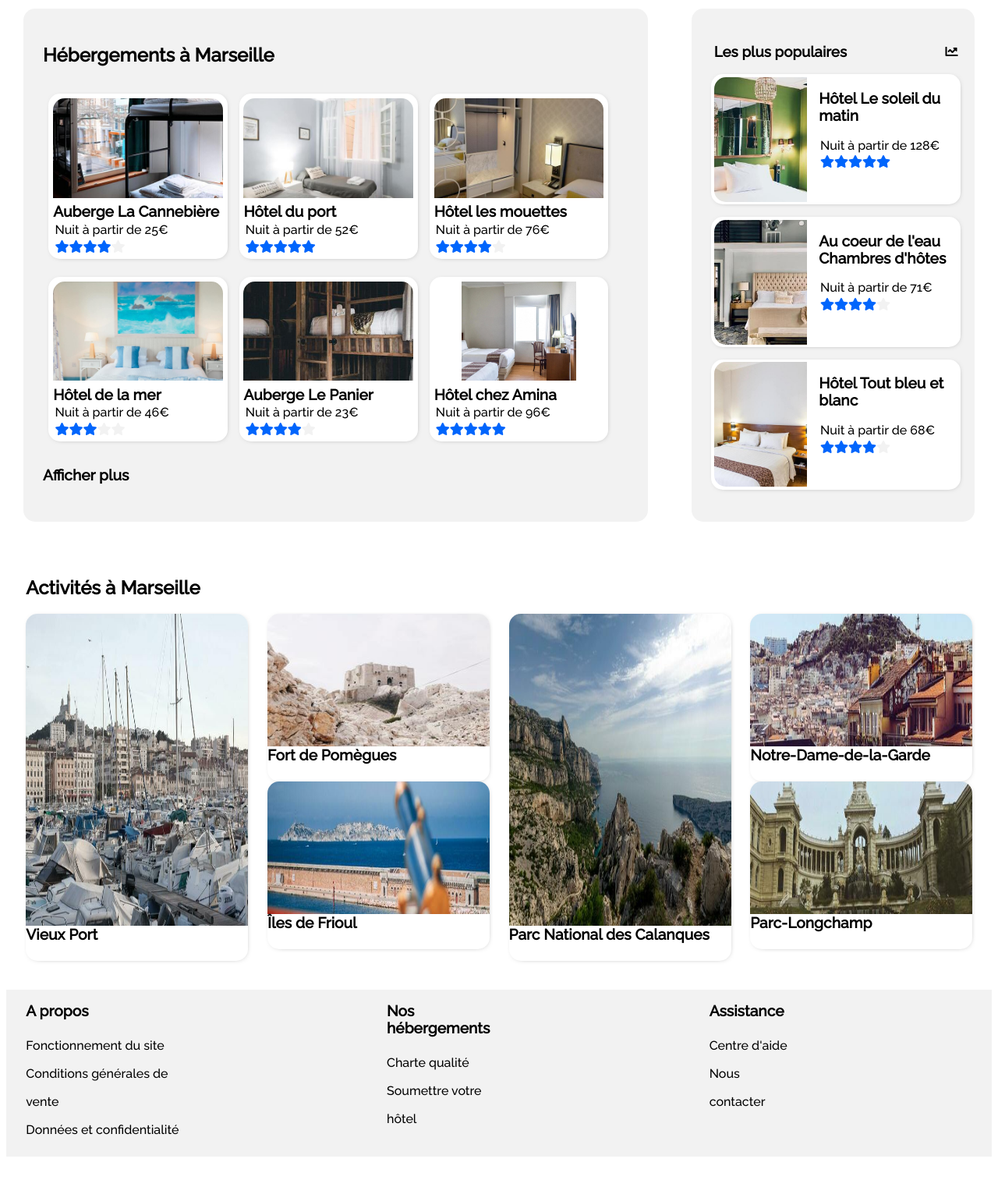
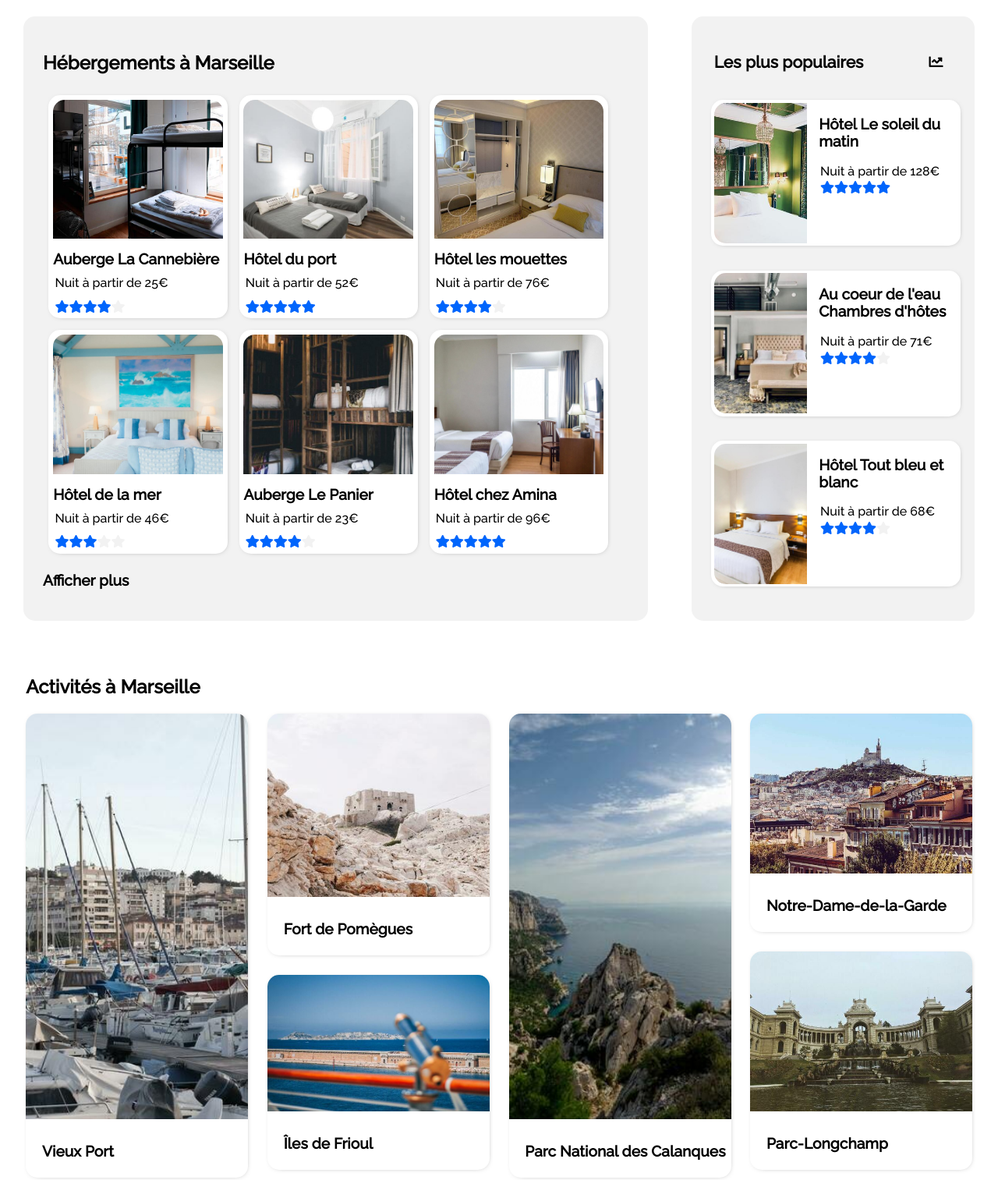
Before and after one commit to Ykare-fullstack/booki, a plain HTML site: page index.html in a window 1280 px wide. Shown: the part 520-2033 px from the top of the page at 78% size. Before the commit the page ends 2011 px from the top, so only its background shows below. Drawn offline with Linux system fonts and the light colour scheme.

Commit message:
finalisation de la version écran, redimension des images

```diff
--- a/css/largeStyle.css
+++ b/css/largeStyle.css
@@ -21,19 +21,31 @@ body
 margin-top: 0;
 }
 
+/* normalizing titles*/
 h2
 {
 font-size: 120%;
+}
+
+/* normalized image positionning within each image container */
+img
+{
+padding: 0;
+margin: 0;
+width: 100%;
+height: 100%;
+object-fit: cover;
 }
 
 
 /* -------------------------------------------------
 -----------------top banner part
 the top banner is split into right and left header in html
- inPageNav is referring to the navigation tabs up top  */
+inPageNav is referring to the navigation tabs up top right */
 #banner
 {
 display: flex;
+justify-content: space-between;
 margin-left: 2%;
 margin-right: 2%;
 }
@@ -42,29 +54,31 @@ h2
 {
 display: flex;
 flex-direction: column;
-    width: 75%;
+width: 60%;
 }
-#leftHeader img
+#logo
 {
-    margin-top: 3%;
-    margin-left: 3%;
+width: auto;
+height: auto;
 }
+
 #leftHeader h1
 {
 margin-bottom: 0;
 }
+
 /*---------------------*/
 #rightHeader
 {
-    justify-content: flex-end;
 display: flex;
 width: 25%;
+justify-content: flex-end;
 }
 .inPageNav
 {
+display: flex;
 color: black;
 text-decoration: none;
-    display: flex;
 padding: 12% 6% 6% 6%;
 border-top: solid 3px white;
 }
@@ -137,7 +151,6 @@ h2
 font-size: 120%;
 font-weight: bold;
 color: white;
-    shadow: none;
 }
 
 
@@ -156,6 +169,23 @@ h2
 margin-right: 2%;
 }
 
+/*choice box including icon + text*/
+.filterChoice
+{
+display: flex;
+border-radius: 27px;
+border: solid 2px #F2F2F2;
+padding-right: 10px;
+align-items: center;
+justify-content: space-around;
+text-decoration: none;
+}
+
+.filterChoice:hover
+{
+border: solid 2px #0065FC;
+}
+
 /* Icons visuals*/
 .filterChoice i
 {
@@ -168,20 +198,8 @@ h2
 align-items: center;
 justify-content: center;
 margin-right: 10px;
-
 }
 
- /*choice box including icon + text*/
- .filterChoice
- {
-      display: flex;
-      border-radius: 27px;
-      border: solid 2px #F2F2F2;
-      padding-right: 10px;
-      align-items: center;
-      justify-content: space-around;
-      text-decoration: none;
- }
 /* research button */
 .filterButton
 {
@@ -198,6 +216,7 @@ h2
 align-items: center;
 margin-bottom: 2%;
 }
+
 .infoNote i
 {
 color: #0065FC;
@@ -215,7 +234,6 @@ h2
 -------------Accomodation section-----------------*/
 /*one section split in 2, "afficher plus" and thumbnails links non functionals */
 
-
 /*-- part 1 regular accomodation---*/
 #accomodation
 {
@@ -226,6 +244,7 @@ h2
 margin-left: 0.5%;
 margin-right: 0.5%;
 }
+
 /* accomodation thumbnail container*/
 #accoThumbCont
 {
@@ -238,16 +257,19 @@ h2
 
 flex-wrap: wrap;
 }
+
 #accoThumbCont h1
 {
 width: 100%;
 }
+
 #accoThumbCont a
 {
 width: 100%;
 text-decoration: none;
 color: black;
 }
+
 /* accomodation thumbnail */
 .thumbnailAcco
 {
@@ -259,19 +281,12 @@ h2
 background-color: white;
 justify-content: space-between;
 
-      height: 200px;
-      max-height: 200px;
+height: 275px;
+
 border: solid white 2px;
 border-radius: 15px;
 box-shadow: 1px 1px 10px -7px #000000;
 
-}
-
-.thumbnailAccoImg img
-{
-      padding: 0;
-      margin: 0;
-      height: 220px;
 }
 
 .thumbnailAccoImg
@@ -318,7 +333,6 @@ aside
 border-radius: 15px;
 background-color: #F2F2F2;
 padding: 2%;
-      justify-content: center;
 align-items: center;
 flex-wrap: wrap;
 }
@@ -329,20 +343,30 @@ aside
 width: 100%;
 justify-content: space-between;
 align-items: center;
+font-size: large;
 }
 
+#popularHead i
+{
+	display: flex;
+	width: 50px;
+	height: 50px;
+	align-items: center;
+	justify-content: center;
+	margin-right: 1%;
+}
 
+/* thumbnail popular accomodations */
 .thumbnailPopular
 {
 display: flex;
-      height: 160px;
-      max-height: 160px;
+height: 180px;
+max-height: 180px;
 width: 100%;
-
+margin-top: 5%;
 margin-bottom: 5%;
 padding: 0.5%;
 background-color: white;
-      align-items: space-between;
 overflow: hidden;
 border: solid white 2px;
 border-radius: 15px;
@@ -361,12 +385,7 @@ aside
 border-radius: 15px 0 0 15px;
 }
 
-.thumbnailPopularImg img
-{
-      padding: 0;
-      margin: 0;
-      height: 220px;
-}
+
 .thumbnailPopularTxt
 {
 display: flex;
@@ -380,9 +399,9 @@ aside
 #activities
 {
 display: flex;
-    height: 550px;
 flex-direction: column;
 margin-left: 2%;
+
 }
 #actiTitle
 {
@@ -394,69 +413,62 @@ aside
 {
 display: flex;
 flex-direction: column;
-    height: 450px;
+height: 680px;
 width: 100%;
 flex-wrap: wrap;
-    border
 }
 /*activities thumbnail*/
 .thumbnailActi
 {
 display: flex;
 width: 23%;
-    height: 445px;
+height: 595px;
 flex-direction: column;
 border-radius: 15px;
 border: none;
-    justify-content: space-between;
+margin-bottom: 2%;
 box-shadow: 1px 1px 10px -7px #000000;
 }
 .thumbnailActi h2
 {
 display: flex;
 height: 10%;
-    max-height: 45px;
-    margin: 0;
-    padding: 0;
+max-height: 7%;
+min-height: 45px;
+padding: 30px 0 0 15px;
+margin: 0 0 0 2%;;
+text-align: center;
 }
 
 .thumbnailActiImg
 {
+display: flex;
 border-radius: 15px 15px 0 0;
-    display: flex;
 width: 100%;
 height: 90%;
 overflow: hidden;
 justify-content: center;
 align-items: center;
 }
-.thumbnailActiImg img
-{
-    display: flex;
-    padding: 0;
-    margin: 0;
-    height: 450px;
-    width: 100%;
 
-}
 
 /* thumbnail n°2,3,5 and 6 height modification */
 /* to be displayed stacked*/
 .thumbnailActiCont :nth-child(2)
 {
-    height: 215px;
+height: 310px;
 }
 .thumbnailActiCont :nth-child(3)
 {
-    height: 215px;
+height: 250px;
 }
 .thumbnailActiCont :nth-child(5)
 {
-    height: 215px;
+height: 280px;
 }
 .thumbnailActiCont :nth-child(6)
 {
-    height: 215px;
+height: 280px;
 }
 
 /* -------------------------------------------------
@@ -467,6 +479,7 @@ footer
 display: flex;
 padding-left: 2%;
 background-color: #F2F2F2;
+margin-top: 0.5%;
 }
 
 nav
--- a/index.html
+++ b/index.html
@@ -1,6 +1,6 @@
 <!DOCTYPE html>
 
-<html>
+<html lang="fr">
 <head>
     <meta charset="utf-8" />
 
@@ -26,11 +26,11 @@
 
 <body>
 
-        <!-- ----------------------------------------------------------------------------- -->
+    <!-- ____________________________________________________________________ -->
     <!-- top banner with logo, title and in-page section navigation -->
     <header id="banner">
         <div id="leftHeader">
-                <a href="#"><img src="assets/booki.png"/></a>
+            <a href="#"><img id="logo" src="assets/booki.png" alt="Booki logo"/></a>
             <h1>Trouvez votre hébergement pour des vacances de rêve</h1>
             <p class="note">En plein centre-ville ou en pleine nature</p>
         </div>
@@ -40,14 +40,14 @@
         </div>
     </header>
 
-        <!-- ----------------------------------------------------------------------------- -->
+    <!-- ____________________________________________________________________ -->
     <!-- form section with research bar and filters -->
     <section id="research">
         <form>
             <p id="searchBar">
                 <i class="fas fa-map-marker-alt"></i>
                 <input type="text" name="search" value="Marseille, France" id="searchTextBox"/>
-                    <input type="button" name="sendSearch" href="#" value="Rechercher" id="searchButton"/>
+                <input type="button" name="sendSearch" value="Rechercher" id="searchButton"/>
             </p>
             <div id="filters">
                 <p>Filtres</p>
@@ -75,13 +75,13 @@
         </div>
     </section>
 
-        <!-- ----------------------------------------------------------------------------- -->
+    <!-- ____________________________________________________________________ -->
     <!-- Accomodation section  -->
     <section id="accomodation">
         <div id="accoThumbCont">
             <h1>Hébergements à Marseille</h1>
             <div class="thumbnailAcco">
-                    <div class="thumbnailAccoImg"><img src="assets/canne.jpg"/></div>
+                <div class="thumbnailAccoImg"><img src="assets/canne.jpg" alt="hotel cannebiere"/></div>
                 <h2>Auberge La Cannebière</h2>
                 <p class="pricePerNight">Nuit à partir de 25€</p>
                 <div class="rating">
@@ -90,7 +90,7 @@
             </div>
 
             <div class="thumbnailAcco">
-                    <div class="thumbnailAccoImg"><img src="assets/port.jpg"/></div>
+                <div class="thumbnailAccoImg"><img src="assets/port.jpg" alt="hotel port"/></div>
                 <h2>Hôtel du port</h2>
                 <p class="pricePerNight">Nuit à partir de 52€</p>
                 <div class="rating">
@@ -99,7 +99,7 @@
             </div>
 
             <div class="thumbnailAcco">
-                    <div class="thumbnailAccoImg"><img src="assets/mouettes.jpg"/></div>
+                <div class="thumbnailAccoImg"><img src="assets/mouettes.jpg" alt="hotel mouettes"/></div>
                 <h2>Hôtel les mouettes</h2>
                 <p class="pricePerNight">Nuit à partir de 76€</p>
                 <div class="rating">
@@ -108,7 +108,7 @@
             </div>
 
             <div class="thumbnailAcco">
-                    <div class="thumbnailAccoImg"><img src="assets/mer.jpg"/></div>
+                <div class="thumbnailAccoImg"><img src="assets/mer.jpg" alt="hotel mer"/></div>
                 <h2>Hôtel de la mer</h2>
                 <p class="pricePerNight">Nuit à partir de 46€</p>
                 <div class="rating">
@@ -117,7 +117,7 @@
             </div>
 
             <div class="thumbnailAcco">
-                    <div class="thumbnailAccoImg"><img src="assets/panier.jpg"/></div>
+                <div class="thumbnailAccoImg"><img src="assets/panier.jpg" alt="auberge panier"/></div>
                 <h2>Auberge Le Panier</h2>
                 <p class="pricePerNight">Nuit à partir de 23€</p>
                 <div class="rating">
@@ -126,7 +126,7 @@
             </div>
 
             <div class="thumbnailAcco">
-                    <div class="thumbnailAccoImg"><img src="assets/amina.jpg"/></div>
+                <div class="thumbnailAccoImg"><img src="assets/amina.jpg" alt="hotel amina"/></div>
                 <h2>Hôtel chez Amina</h2>
                 <p class="pricePerNight">Nuit à partir de 96€</p>
                 <div class="rating">
@@ -143,7 +143,7 @@
                 <i class="fas fa-chart-line"></i>
             </div>
             <div class="thumbnailPopular">
-                    <div class="thumbnailPopularImg"><img src="assets/matin.jpg"/></div>
+                <div class="thumbnailPopularImg"><img src="assets/matin.jpg" alt="hotel matin"/></div>
                 <div class="thumbnailPopularTxt">
                     <h2>Hôtel Le soleil du matin</h2>
                     <p class="pricePerNight">Nuit à partir de 128€</p>
@@ -153,7 +153,7 @@
                 </div>
             </div>
             <div class="thumbnailPopular">
-                    <div class="thumbnailPopularImg"><img src="assets/coeur.jpg"/></div>
+                <div class="thumbnailPopularImg"><img src="assets/coeur.jpg" alt="hotel coeur"/></div>
                 <div class="thumbnailPopularTxt">
                     <h2>Au coeur de l'eau Chambres d'hôtes</h2>
                     <p class="pricePerNight">Nuit à partir de 71€</p>
@@ -163,7 +163,7 @@
                 </div>
             </div>
             <div class="thumbnailPopular">
-                    <div class="thumbnailPopularImg"><img src="assets/bleuBlanc.jpg"/></div>
+                <div class="thumbnailPopularImg"><img src="assets/bleuBlanc.jpg" alt="bleu blanc"/></div>
                 <div class="thumbnailPopularTxt">
                     <h2>Hôtel Tout bleu et blanc</h2>
                     <p class="pricePerNight">Nuit à partir de 68€</p>
@@ -175,46 +175,48 @@
         </aside>
     </section>
 
-        <!-- ----------------------------------------------------------------------------- -->
+    <!-- ____________________________________________________________________ -->
     <!-- Activities section -->
+
+
     <section id="activities">
         <div id="actiTitle"><h1>Activités à Marseille</h1></div>
 
         <div class="thumbnailActiCont">
             <div class="thumbnailActi">
-                    <div class="thumbnailActiImg"><img src="assets/vieux.jpg"/></div>
+                <div class="thumbnailActiImg"><img src="assets/vieux.jpg" alt="vieux port"/></div>
                 <h2>Vieux Port</h2>
             </div>
 
             <div class="thumbnailActi">
-                    <div class="thumbnailActiImg"><img src="assets/pomegues.jpg"/></div>
+                <div class="thumbnailActiImg"><img src="assets/pomegues.jpg" alt="pomegues"/></div>
                 <h2>Fort de Pomègues</h2>
             </div>
 
             <div class="thumbnailActi">
-                    <div class="thumbnailActiImg"><img src="assets/frioul.jpg"/></div>
+                <div class="thumbnailActiImg"><img src="assets/frioul.jpg" alt="frioul"/></div>
                 <h2>Îles de Frioul</h2>
             </div>
 
 
             <div class="thumbnailActi">
-                    <div class="thumbnailActiImg"><img src="assets/calanques.jpg"/></div>
+                <div class="thumbnailActiImg"><img src="assets/calanques.jpg" alt="calanques"/></div>
                 <h2>Parc National des Calanques</h2>
             </div>
 
             <div class="thumbnailActi">
-                    <div class="thumbnailActiImg"><img src="assets/garde.jpg"/></div>
+                <div class="thumbnailActiImg"><img src="assets/garde.jpg" alt="notre-dame"/></div>
                 <h2>Notre-Dame-de-la-Garde</h2>
             </div>
 
             <div class="thumbnailActi">
-                    <div class="thumbnailActiImg"><img src="assets/longchamp.jpg"/></div>
+                <div class="thumbnailActiImg"><img src="assets/longchamp.jpg" alt="longchamp"/></div>
                 <h2>Parc-Longchamp</h2>
             </div>
         </div>
     </section>
 
-        <!-- ----------------------------------------------------------------------------- -->
+    <!-- ____________________________________________________________________ -->
     <!-- bottom banner with navigation extra-site -->
     <footer>
         <nav>
```
Lines whose indentation alone changed are shown as unchanged.
